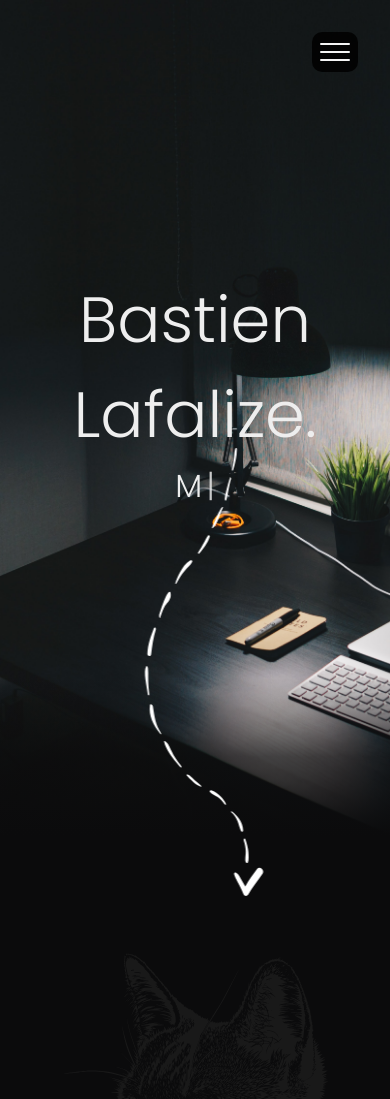
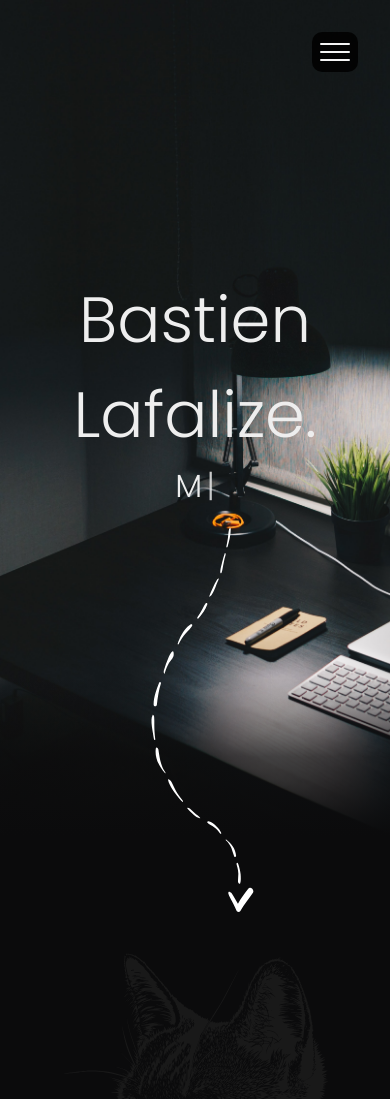
Before and after one commit to bastlaf/portfolio, a website: page index.html in a window 390 px wide. Shown: the top 1099 px of the page. Drawn offline with Linux system fonts and the light colour scheme.

Commit message:
fleche hero

```diff
--- a/style.scss
+++ b/style.scss
@@ -720,4 +720,8 @@ html {
         margin: 2rem 0;
         padding: 2rem 0;
     }
+    .sectionHero .boxHero h1 img {
+        top: 16rem;
+        height: 24rem;
+    }
 }
```
Also changed, not shown: style.css, 1 other file.
